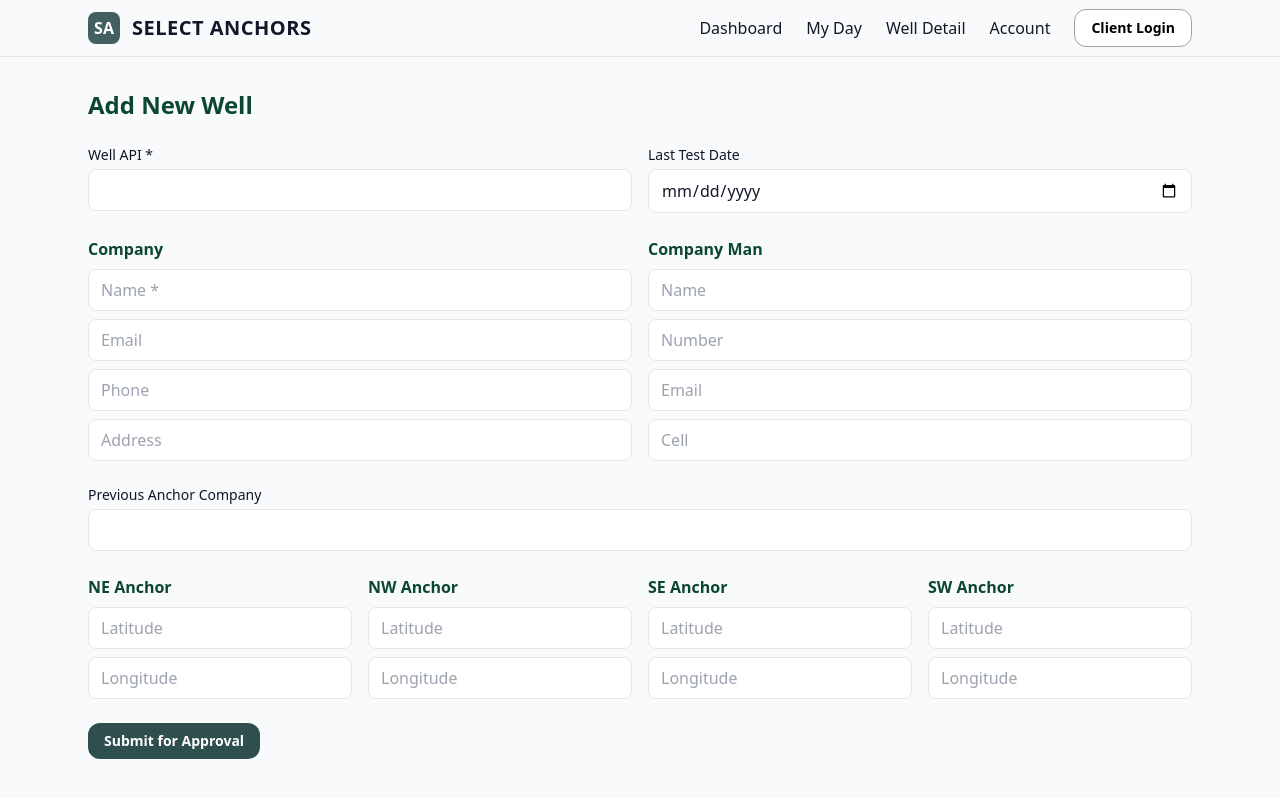
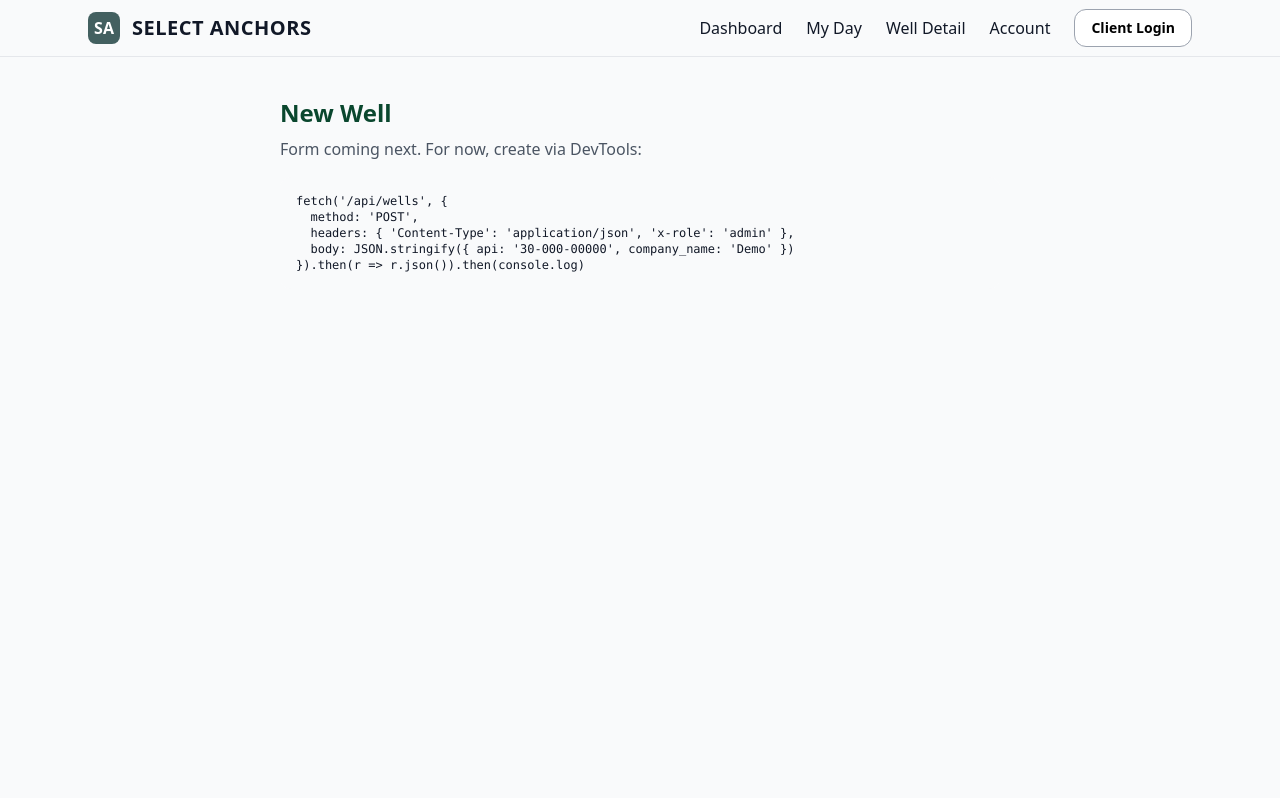
Before and after one commit to select-anchors/select-anchors-portal, a Next.js app: page /admin/wells/new in a window 1280 px wide. Built offline with nearby package versions, Linux system fonts and the light colour scheme; a web font is replaced by a local one.

Commit message:
Replace NewWell with NewWellStub component
The original NewWell component has been replaced with a NewWellStub component that provides a placeholder for future form functionality. The stub includes instructions for creating a well via DevTools.

```diff
--- a/app/admin/wells/new/page.js
+++ b/app/admin/wells/new/page.js
@@ -1,116 +1,17 @@
-"use client";
-import { useState } from "react";
-
-export default function NewWell() {
-  const [saving, setSaving] = useState(false);
-  const [ok, setOk] = useState(null);
-
-  async function onSubmit(e) {
-    e.preventDefault();
-    setSaving(true);
-    setOk(null);
-
-    const fd = new FormData(e.currentTarget);
-
-    const anchors = ["NE","NW","SE","SW"].map(q => ({
-      quadrant: q,
-      lat: parseFloat(fd.get(`${q}_lat`)),
-      lng: parseFloat(fd.get(`${q}_lng`)),
-    }));
-
-    const body = {
-      kind: "create_well",
-      submittedBy: "employee@selectanchors.com", // TODO: replace with real user from auth later
-      well: {
-        api: fd.get("api"),
-        company: {
-          name: fd.get("company_name"),
-          email: fd.get("company_email") || null,
-          phone: fd.get("company_phone") || null,
-          address: fd.get("company_address") || null,
-        },
-        companyMan: {
-          name: fd.get("cm_name") || null,
-          number: fd.get("cm_number") || null,
-          email: fd.get("cm_email") || null,
-          cell: fd.get("cm_cell") || null,
-        },
-        previousAnchorCompany: fd.get("prev_anchor_company") || null,
-        lastTestDate: fd.get("last_test_date") || null,
-        anchors,
-      }
-    };
-
-    const res = await fetch("/api/wells", {
-      method: "POST",
-      headers: {"Content-Type":"application/json"},
-      body: JSON.stringify(body)
-    });
-
-    setSaving(false);
-    setOk(res.ok);
-    if (res.ok) e.currentTarget.reset();
-  }
-
-  const input = "border rounded-lg px-3 py-2 w-full";
-
+export default function NewWellStub() {
   return (
-    <div className="container py-8 space-y-6">
-      <h1 className="text-2xl font-bold">Add New Well</h1>
-      <form onSubmit={onSubmit} className="space-y-6">
-        <div className="grid md:grid-cols-2 gap-4">
-          <div>
-            <label className="block text-sm mb-1">Well API *</label>
-            <input name="api" required className={input} />
-          </div>
-          <div>
-            <label className="block text-sm mb-1">Last Test Date</label>
-            <input type="date" name="last_test_date" className={input} />
-          </div>
-        </div>
-
-        <div className="grid md:grid-cols-2 gap-4">
-          <div className="space-y-2">
-            <h2 className="font-semibold">Company</h2>
-            <input placeholder="Name *" name="company_name" required className={input} />
-            <input placeholder="Email" name="company_email" className={input} />
-            <input placeholder="Phone" name="company_phone" className={input} />
-            <input placeholder="Address" name="company_address" className={input} />
-          </div>
-
-          <div className="space-y-2">
-            <h2 className="font-semibold">Company Man</h2>
-            <input placeholder="Name" name="cm_name" className={input} />
-            <input placeholder="Number" name="cm_number" className={input} />
-            <input placeholder="Email" name="cm_email" className={input} />
-            <input placeholder="Cell" name="cm_cell" className={input} />
-          </div>
-        </div>
-
-        <div>
-          <label className="block text-sm mb-1">Previous Anchor Company</label>
-          <input name="prev_anchor_company" className={input} />
-        </div>
-
-        <div className="grid md:grid-cols-4 gap-4">
-          {["NE","NW","SE","SW"].map(q => (
-            <div key={q} className="space-y-2">
-              <h3 className="font-semibold">{q} Anchor</h3>
-              <input step="any" placeholder="Latitude"  name={`${q}_lat`} className={input} />
-              <input step="any" placeholder="Longitude" name={`${q}_lng`} className={input} />
-            </div>
-          ))}
-        </div>
-
-        <div className="flex gap-3">
-          <button disabled={saving} className="btn btn-primary">
-            {saving ? "Submitting..." : "Submit for Approval"}
-          </button>
-        </div>
-
-        {ok === true  && <p className="text-green-700">Submitted! Waiting for admin approval.</p>}
-        {ok === false && <p className="text-red-700">Something went wrong.</p>}
-      </form>
+    <div className="max-w-3xl mx-auto px-6 py-10">
+      <h1 className="text-2xl font-bold mb-2">New Well</h1>
+      <p className="text-gray-600">
+        Form coming next. For now, create via DevTools:
+      </p>
+      <pre className="mt-4 rounded-xl bg-gray-50 p-4 text-xs overflow-auto">
+{`fetch('/api/wells', {
+  method: 'POST',
+  headers: { 'Content-Type': 'application/json', 'x-role': 'admin' },
+  body: JSON.stringify({ api: '30-000-00000', company_name: 'Demo' })
+}).then(r => r.json()).then(console.log)`}
+      </pre>
     </div>
   );
 }
```
